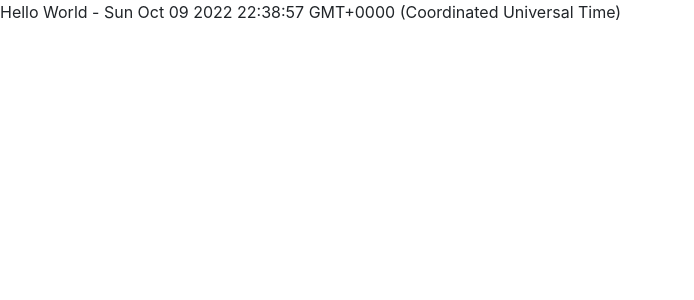
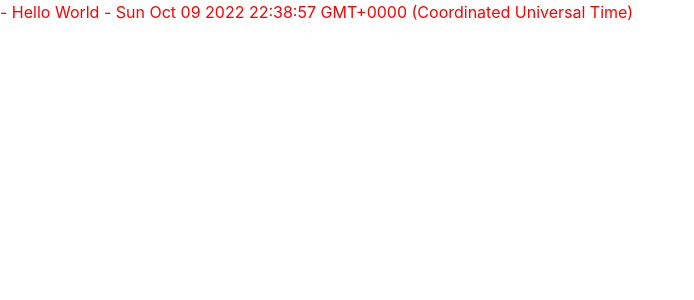
Before and after one commit to MinghongGao/nuxt-playground, a Nuxt app: page / in a window 1280 px wide. Shown: the top 300 px of the page, without its empty margins (0-694 px from the left). Built offline with nearby package versions, Linux system fonts and the light colour scheme.

Commit message:
Add scss

```diff
--- a/components/HelloWorld.vue
+++ b/components/HelloWorld.vue
@@ -1,5 +1,5 @@
 <template>
-  <div>Hello World - {{ currentDate }}</div>
+  <div>- Hello World - {{ currentDate }}</div>
 </template>
 <script>
 export default {
@@ -10,3 +10,8 @@ export default {
   },
 }
 </script>
+<style lang="scss" scoped>
+div {
+  color: red;
+}
+</style>
--- a/package.json
+++ b/package.json
@@ -30,6 +30,8 @@
     "eslint-config-prettier": "^8.3.0",
     "jest": "^27.4.4",
     "prettier": "^2.5.1",
+    "sass": "^1.55.0",
+    "sass-loader": "10.1.1",
     "vue-jest": "^3.0.4"
   }
 }
```
Also changed, not shown: 1 other file (tests, documents, lock files or other folders).
